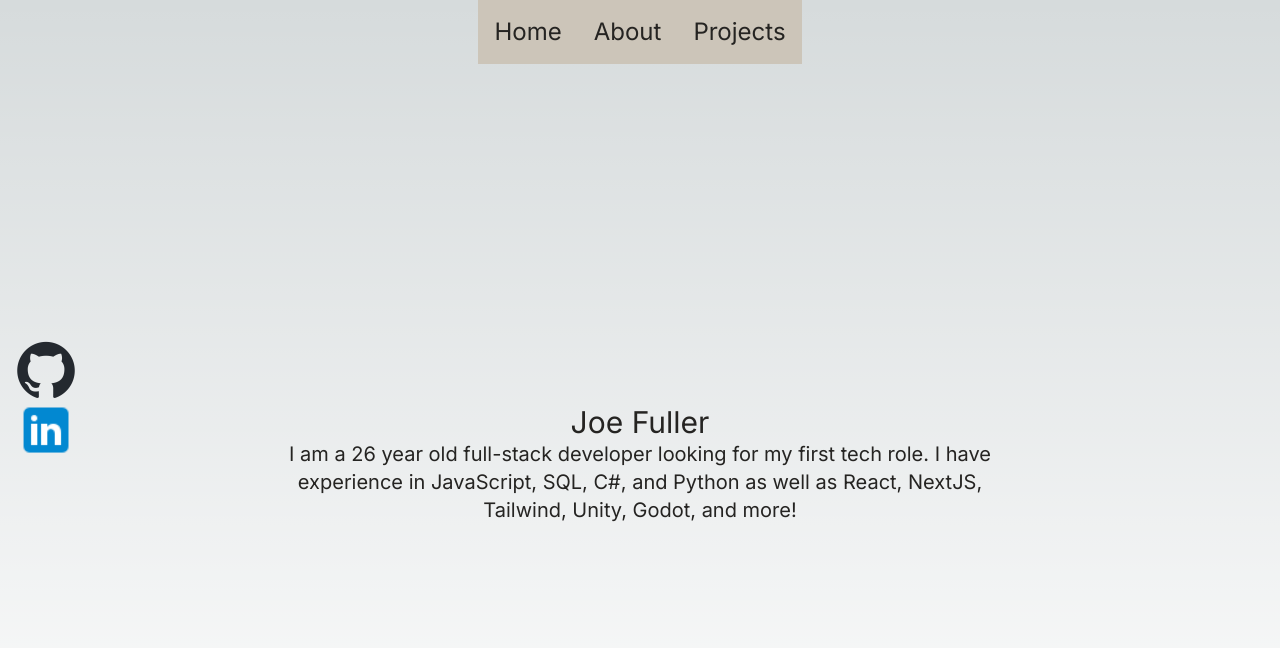
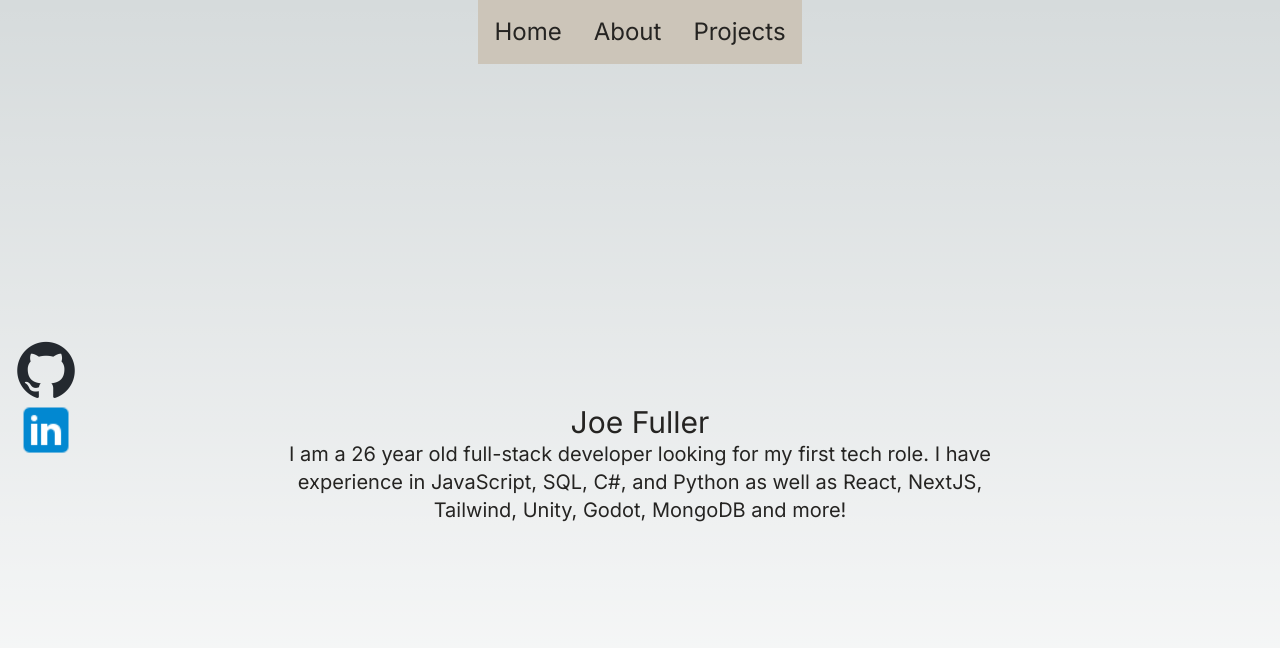
Before and after one commit to Joe-Fuller/portfolio, a Next.js app: page / in a window 1280 px wide. Shown: the top 648 px of the page. Built offline with nearby package versions, Linux system fonts and the light colour scheme.

Commit message:
add mongodb

```diff
--- a/app/page.js
+++ b/app/page.js
@@ -11,7 +11,7 @@ export default function Home() {
           <p className="text-center text-xl">
             I am a 26 year old full-stack developer looking for my first tech
             role. I have experience in JavaScript, SQL, C#, and Python as well
-            as React, NextJS, Tailwind, Unity, Godot, and more!
+            as React, NextJS, Tailwind, Unity, Godot, MongoDB and more!
           </p>
         </div>
       </div>
```
